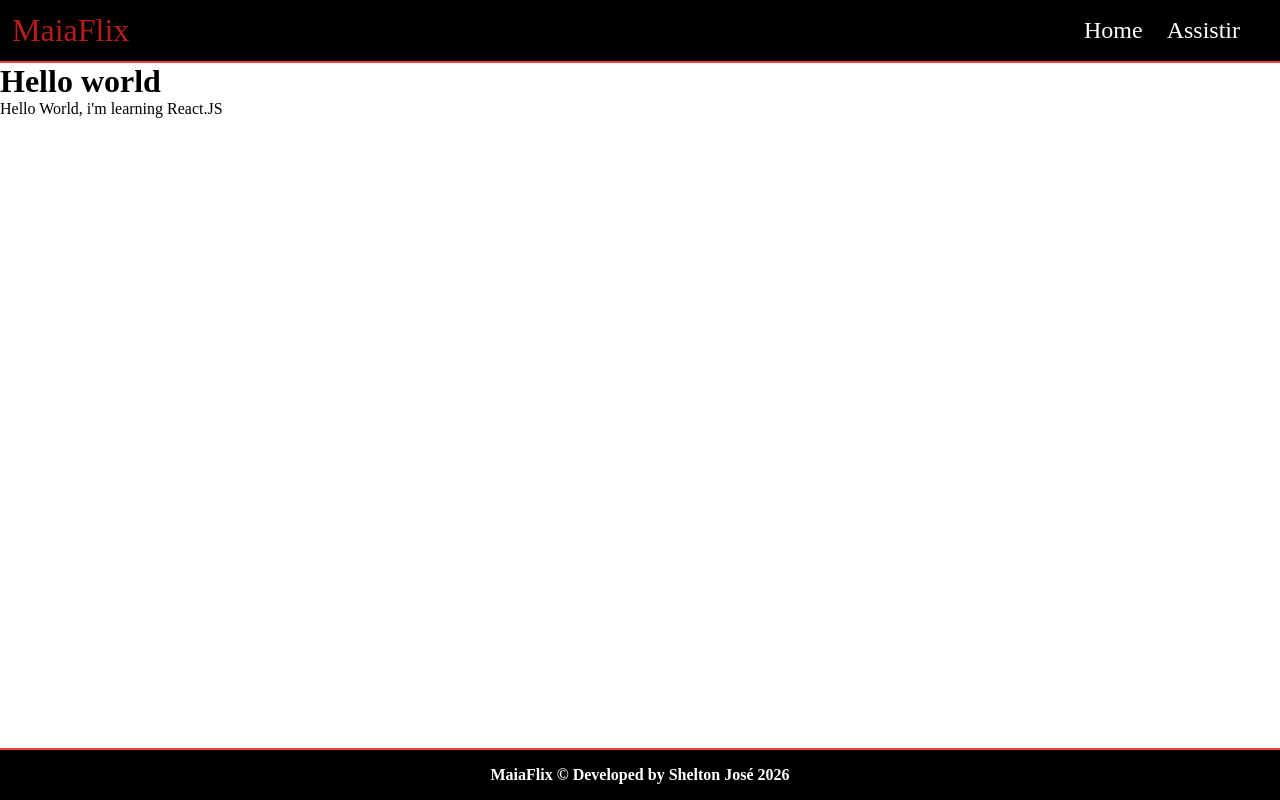
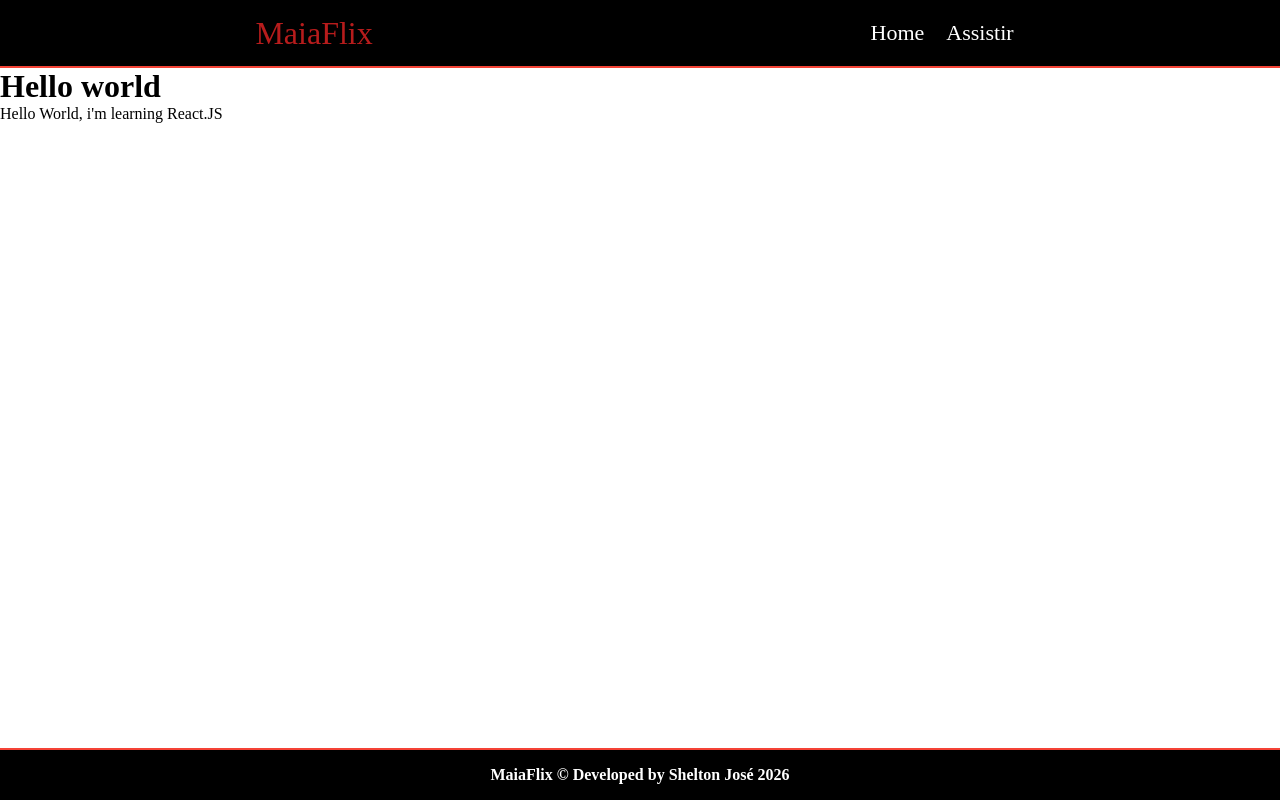
Before and after one commit to sheltonjose/movie, a React (Vite) app: page / in a window 1280 px wide. Built offline with nearby package versions, Linux system fonts and the light colour scheme.

Commit message:
Update Header.module.css

```diff
--- a/src/components/Header/Header.module.css
+++ b/src/components/Header/Header.module.css
@@ -1,16 +1,14 @@
 .header{
-    background-color: #000;
+    background-color: #000000;
     border-bottom: 2px solid #f44336;
     width: 100%;
     display: flex;
+    height: 68px;
     padding: 0.75rem;
-    font-size: 1.5rem;
     align-items: center;
-    justify-content: space-between;
+    justify-content: space-around;
 }
-.header nav{
-    margin-right: 1rem;
-}
+
 
 .header span{
     font-size: 2rem;
@@ -22,6 +20,7 @@
     text-decoration: none;
     color: #fff;
     padding-inline: 0.5em;
+    font-size: 22px;
 
 }
 
```
